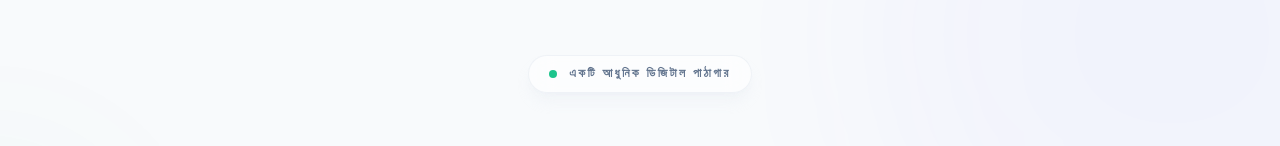
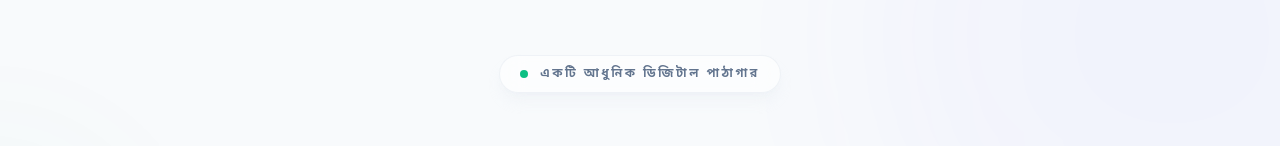
Before and after one commit to seneiaislam2026/pandhoopenlibrary.github.io, a React (Vite) app: page / in a window 1280 px wide. Shown: the part 138-284 px from the top of the page. Built offline with nearby package versions, Linux system fonts and the light colour scheme; no server answers; the database is empty.

Commit message:
feat: Improve SMS handling and font support
Updates SMS API key and sender ID fallback logic to include empty string checks. Also, refactors success condition checks for SMS API responses to be more robust. Replaces "Hind Siliguri" font with "Noto Sans Bengali" for better compatibility and display.

```diff
--- a/server.ts
+++ b/server.ts
@@ -70,12 +70,12 @@ async function startServer() {
       }
 
       let apiKey = process.env.SMS_API_KEY;
-      if (!apiKey || apiKey === "undefined" || apiKey.includes("YOUR_")) {
+      if (!apiKey || apiKey === "undefined" || apiKey.includes("YOUR_") || apiKey.trim() === "") {
         apiKey = "T445ZnbHEELavHNv3Tdw";
       }
 
       let senderId = process.env.SMS_SENDER_ID;
-      if (!senderId || senderId === "undefined" || senderId.includes("YOUR_")) {
+      if (!senderId || senderId === "undefined" || senderId.includes("YOUR_") || senderId.trim() === "") {
         senderId = "8809617634384";
       }
 
@@ -113,7 +113,8 @@ async function startServer() {
         json.success === true ||
         json.status === "success" ||
         json.response_code === "202" ||
-        (json.message && json.message.toLowerCase().includes('success'));
+        (json.message && json.message.toLowerCase().includes('success')) ||
+        (json.success_message && json.success_message.toLowerCase().includes('success'));
 
       if (isSuccess) {
           console.log(`✅ SMS successfully submitted to ${cleanNumber}`);
--- a/src/index.css
+++ b/src/index.css
@@ -1,11 +1,11 @@
-@import url('https://fonts.googleapis.com/css2?family=Outfit:wght@400;500;600;700&family=Hind+Siliguri:wght@400;500;600;700&display=swap');
+@import url('https://fonts.googleapis.com/css2?family=Outfit:wght@400;500;600;700&family=Noto+Sans+Bengali:wght@400;500;600;700&display=swap');
 @import "tailwindcss";
 
 @custom-variant dark (&:where(.dark, .dark *));
 
 @theme {
-  --font-sans: "Hind Siliguri", "Outfit", ui-sans-serif, system-ui, sans-serif;
-  --font-bengali: "Hind Siliguri", sans-serif;
+  --font-sans: "Noto Sans Bengali", "Outfit", ui-sans-serif, system-ui, sans-serif;
+  --font-bengali: "Noto Sans Bengali", sans-serif;
   --font-mono: "Outfit", ui-monospace, monospace;
 }
 
--- a/src/pages/public/Login.tsx
+++ b/src/pages/public/Login.tsx
@@ -7,7 +7,7 @@ import { cn } from '../../lib/utils';
 import { motion, AnimatePresence } from 'motion/react';
 import { signInWithPopup, GoogleAuthProvider, signInWithEmailAndPassword, createUserWithEmailAndPassword } from 'firebase/auth';
 import { auth, db } from '../../lib/firebase';
-import { doc, getDoc, setDoc, collection, serverTimestamp, query, where, getDocs, deleteDoc } from 'firebase/firestore';
+import { doc, getDoc, setDoc, collection, serverTimestamp, query, where, getDocs, deleteDoc, limit } from 'firebase/firestore';
 import toast from 'react-hot-toast';
 
 export default function Login() {
--- a/src/store/AuthContext.tsx
+++ b/src/store/AuthContext.tsx
@@ -1,7 +1,7 @@
 import React, { createContext, useContext, useState, useEffect } from 'react';
 import { onAuthStateChanged, User as FirebaseUser, signOut, signInWithEmailAndPassword } from 'firebase/auth';
 import { auth, db, handleFirestoreError, OperationType } from '../lib/firebase';
-import { doc, onSnapshot, query, collection, where, getDocs } from 'firebase/firestore';
+import { doc, onSnapshot, query, collection, where, getDocs, limit } from 'firebase/firestore';
 
 interface User {
   id: string;
```
Also changed, not shown: 1 other file (tests, documents, lock files or other folders).
